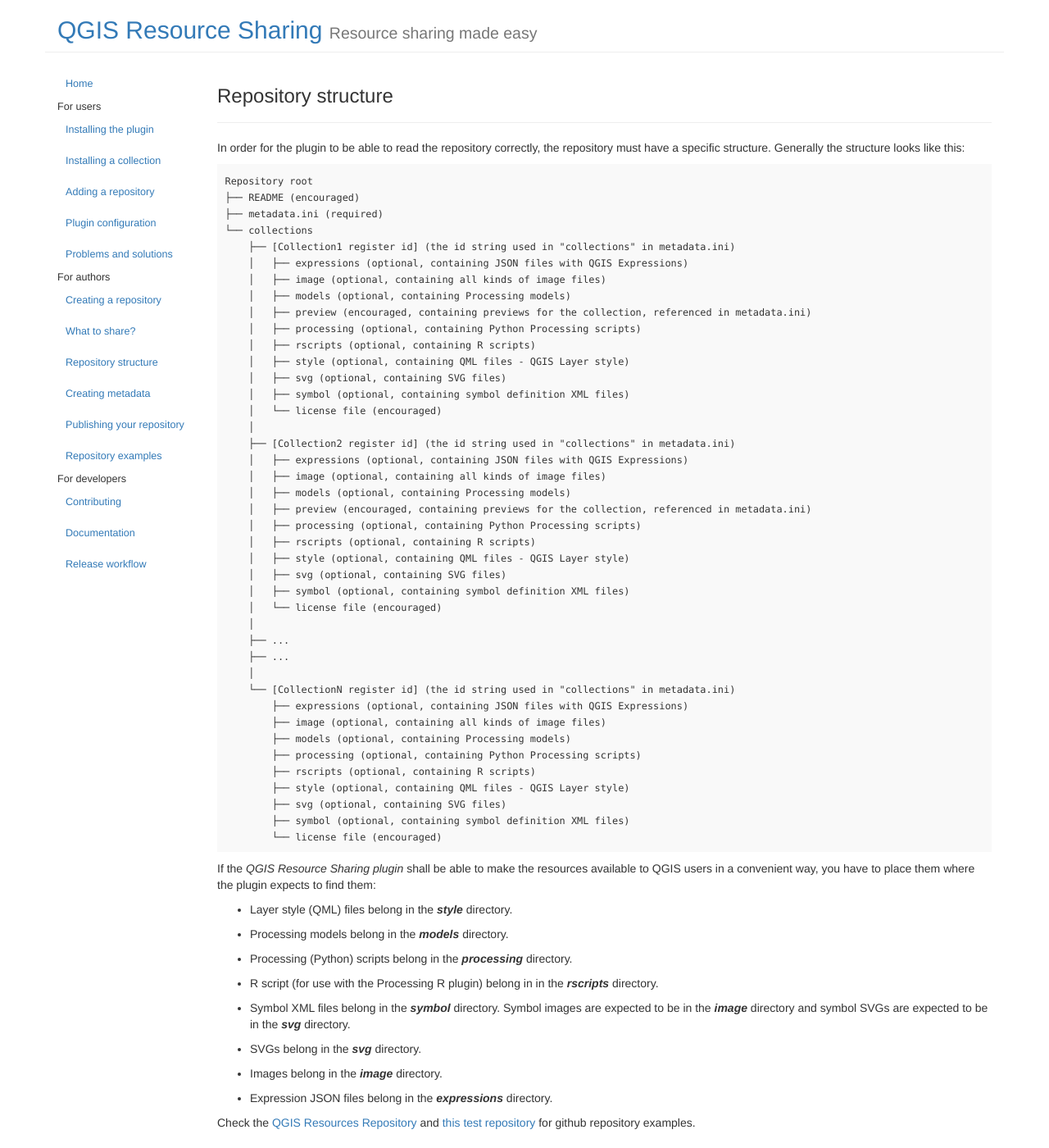
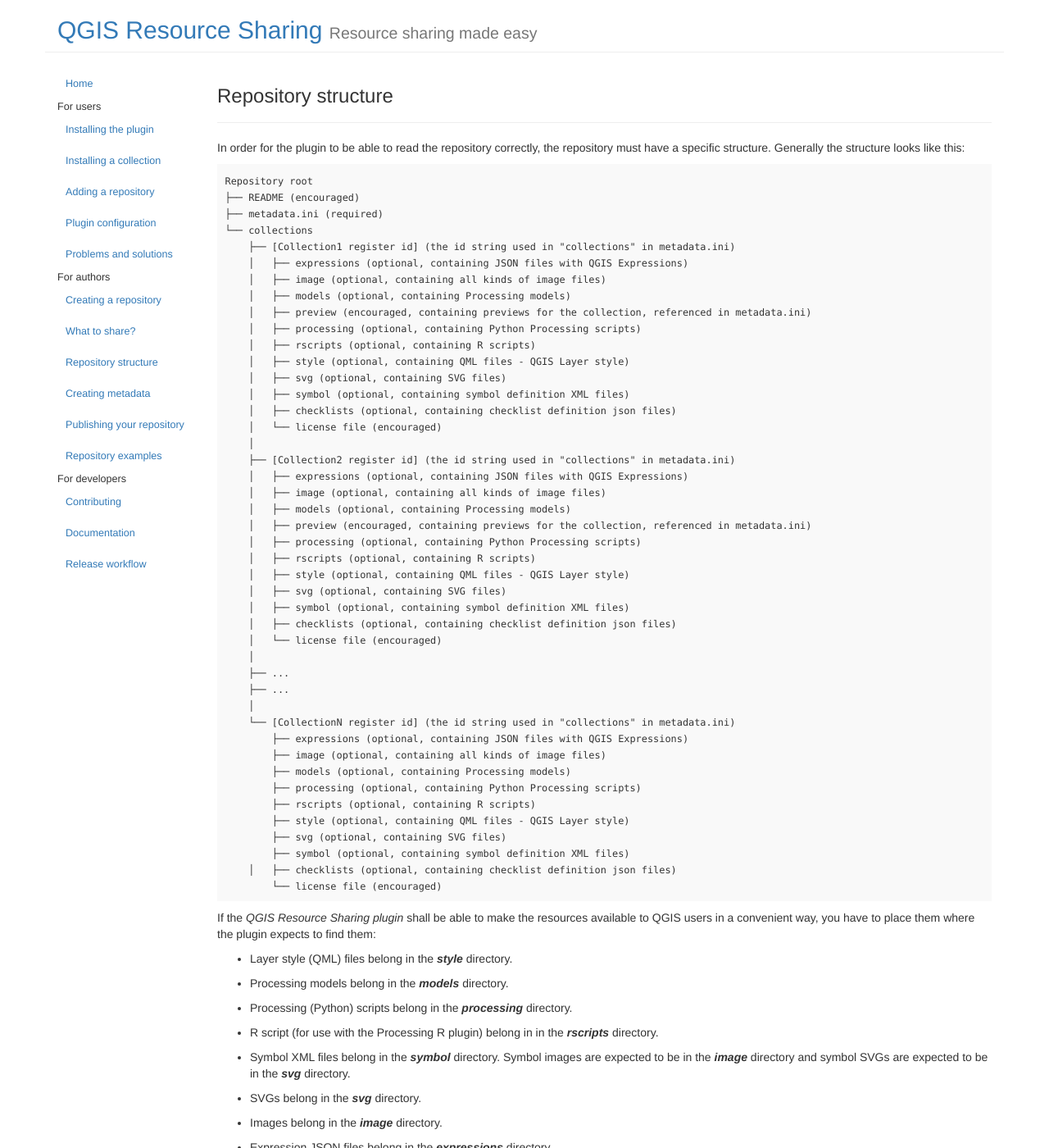
Before and after one commit to QGIS-Contribution/QGIS-ResourceSharing, a Jekyll site: the page built from _posts/2016-07-22-repository-structure.md, in a window 1280 px wide and 1400 px high. Shown: the whole window at 82% size. Built offline with Jekyll 4.4.1, drawn with Linux system fonts in a browser that asks for light colours; some of the changed text lies outside the part shown.

Commit message:
Add documentation for checklist resource type

```diff
--- a/_posts/2016-07-22-repository-structure.md
+++ b/_posts/2016-07-22-repository-structure.md
@@ -24,6 +24,7 @@
         │   ├── style (optional, containing QML files - QGIS Layer style)
         │   ├── svg (optional, containing SVG files)
         │   ├── symbol (optional, containing symbol definition XML files)
+        │   ├── checklists (optional, containing checklist definition json files)
         │   └── license file (encouraged)
         │
         ├── [Collection2 register id] (the id string used in "collections" in metadata.ini)
@@ -36,6 +37,7 @@
         │   ├── style (optional, containing QML files - QGIS Layer style)
         │   ├── svg (optional, containing SVG files)
         │   ├── symbol (optional, containing symbol definition XML files)
+        │   ├── checklists (optional, containing checklist definition json files)
         │   └── license file (encouraged)
         │
         ├── ...
@@ -50,6 +52,7 @@
             ├── style (optional, containing QML files - QGIS Layer style)
             ├── svg (optional, containing SVG files)
             ├── symbol (optional, containing symbol definition XML files)
+        │   ├── checklists (optional, containing checklist definition json files)
             └── license file (encouraged)
 
 If the *QGIS Resource Sharing plugin* shall be able to make the
@@ -75,6 +78,9 @@
 
 * Expression JSON files belong in the ***expressions*** directory.
 
+* Checklist JSON files belong in the ***checklists*** directory.
+
+
 Check the
 [QGIS Resources Repository](https://github.com/QGIS/QGIS-Resources) and
 [this test repository](https://github.com/QGIS-Contribution/QGIS_Test-Resources)
```
Also changed, not shown: _posts/2016-07-22-what-to-share.md (+4 -0 lines).
